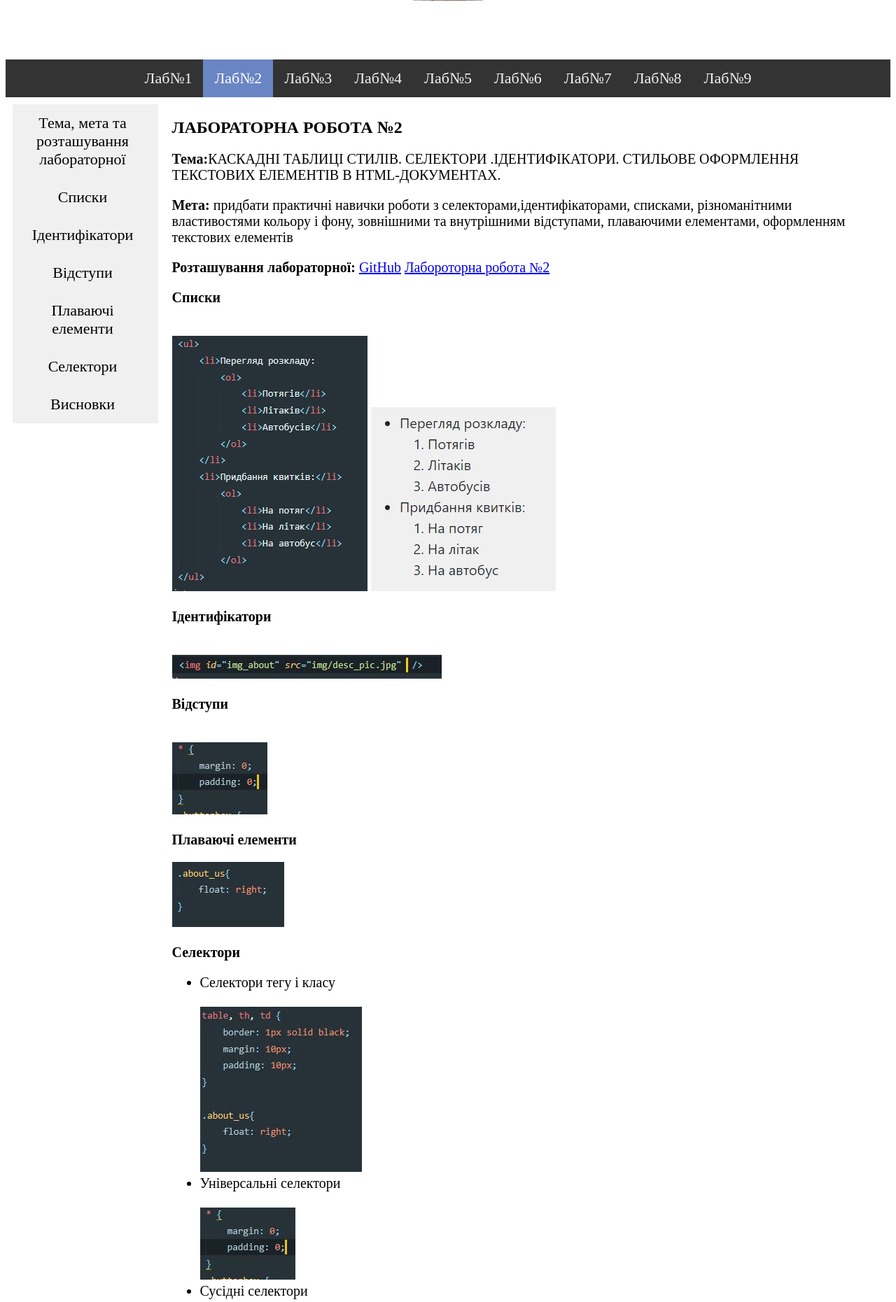
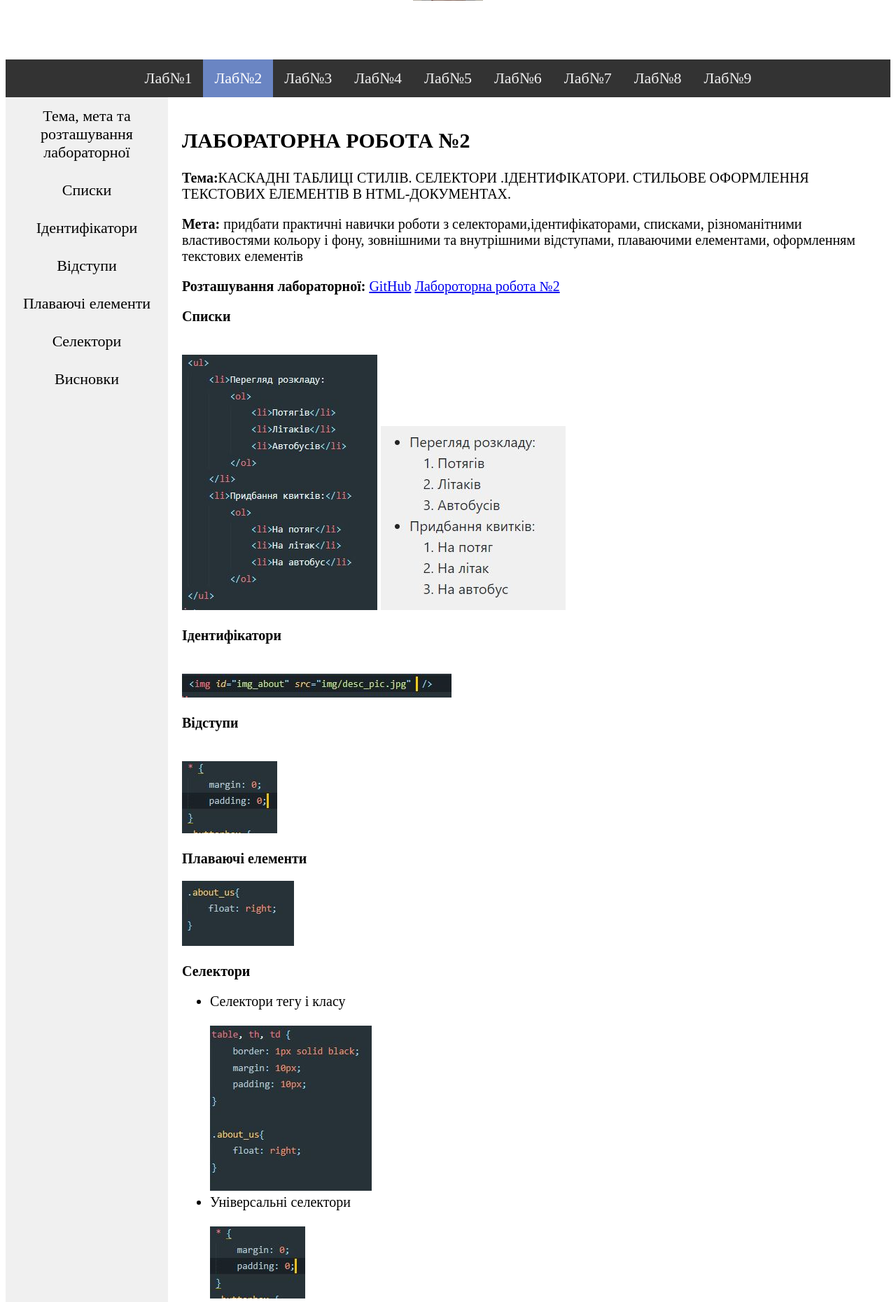
Before and after one commit to Jedich/web-lapki-team-1, a PHP site: page /lab2.html in a window 1280 px wide. Shown: the part 449-2310 px from the top of the page at 70% size. Run offline with PHP 8.4, Linux system fonts and the light colour scheme; some libraries are stand-ins or nearby versions.

Commit message:
Revert "Merge branch 'floating-sidebar'"
This reverts commit 0439e70b6787a52378bd73ac605d1e44e0e0c1eb, reversing
changes made to 212041cc07c1ffaebc37e197836415f0b5d83483.

```diff
--- a/reports/js/index.js
+++ /dev/null
@@ -1,29 +0,0 @@
-$(function () {
-
-    // jQuery methods go here...
-
-
-    var topPosition = $('.floating-div').offset().top - 10;
-    var floatingDivHeight = $('.floating-div').outerHeight();
-    var footerFromTop = $('footer').offset().top;
-    var absPosition = footerFromTop - floatingDivHeight - 20;
-    var win = $(window);
-    var floatingDiv = $('.floating-div');
-
-    win.scroll(function () {
-        if (window.matchMedia('(min-width: 768px)').matches) {
-            if ((win.scrollTop() > topPosition) && (win.scrollTop() < absPosition)) {
-                floatingDiv.addClass('sticky');
-                floatingDiv.removeClass('abs');
-
-            } else if ((win.scrollTop() > topPosition) && (win.scrollTop() > absPosition)) {
-                floatingDiv.removeClass('sticky');
-                floatingDiv.addClass('abs');
-
-            } else {
-                floatingDiv.removeClass('sticky');
-                floatingDiv.removeClass('abs');
-            }
-        }
-    });
-}); // variables
--- a/reports/lab2.html
+++ b/reports/lab2.html
@@ -1,25 +1,18 @@
 <!DOCTYPE html>
 <html>
 <head>
-	<head>
-		<title>
-			Звіти
-		</title>
-		<link rel="stylesheet" href="style.css">
-		<script src="https://cdnjs.cloudflare.com/ajax/libs/jquery/3.1.1/jquery.min.js"></script>
-		<script src="js/index.js"></script>
-		<meta charset="utf-8">
-	</head>
+	<link rel="stylesheet" href="style.css">
+	<meta charset="utf-8">
 </head>
 <body>
 	<div class="header"><h1>
-		ЗВІТИ З ЛАБОРАТОРНИХ РОБІТ
+		ЗВІТИ  З ЛАБОРАТОРНИХ РОБІТ
 		<br>З ДИСЦИПЛІНИ «РОЗРОБЛЕННЯ WEB-ЗАСТОСУВАНЬ»
 	</h1>
 	<h2>
 		Бригада №1, Студенти групи ІА-02
 		<br>Вавринюк М. П, <img class="user_photo" align="center" src="img/faces/Maks.jpg">
-		Лємєшова С. С, <img class="user_photo" align="center" src="img/faces/Sophie.jpg">
+		Лємєшова С. С, <img  class="user_photo" align="center" src="img/faces/Sophie.jpg">
 		Тітов Є. О, <img class="user_photo" align="center" src="img/faces/Egor.jpg">
 		Юдаков О. С. <img class="user_photo" align="center" src="img/faces/Oleksandr.jpg">
 	</h2>
@@ -35,16 +28,22 @@
 	<a href="lab8.html">Лаб№8</a>
 	<a href="lab9.html">Лаб№9</a>
 </div>
-<div class="content">
-	<div id="primary-content-wrap" class="wrap clearfix">
-		<div class="primary-content">
+<div class="layout">
+	<div class="sidenav">
+		<a href="#topic_aim">Тема, мета та розташування лабораторної</a>
+		<a href="#list">Списки</a>
+		<a href="#id">Ідентифікатори</a>
+		<a href="#margins">Відступи</a>
+		<a href="#floating">Плаваючі елементи</a>
+		<a href="#selectors">Cелектори</a>
+		<a href="#summary">Висновки</a>
+	</div>
+	<div style="margin: 20px;">
+		<div class="content">
 			<h2>ЛАБОРАТОРНА РОБОТА №2</h2>
-			<p id="topic_aim"><b>Тема:</b>КАСКАДНІ ТАБЛИЦІ СТИЛІВ. СЕЛЕКТОРИ .ІДЕНТИФІКАТОРИ. СТИЛЬОВЕ ОФОРМЛЕННЯ ТЕКСТОВИХ
-			ЕЛЕМЕНТІВ В HTML-ДОКУМЕНТАХ.</p>
+			<p id="topic_aim"><b>Тема:</b>КАСКАДНІ ТАБЛИЦІ СТИЛІВ. СЕЛЕКТОРИ .ІДЕНТИФІКАТОРИ. СТИЛЬОВЕ ОФОРМЛЕННЯ ТЕКСТОВИХ ЕЛЕМЕНТІВ В HTML-ДОКУМЕНТАХ.</p>
 
-			<p><b>Мета:</b> придбати практичні навички роботи з селекторами,ідентифікаторами, списками, різноманітними
-				властивостями кольору і фону, зовнішними та внутрішними відступами, плаваючими елементами, оформленням
-			текстових елементів</p>
+			<p><b>Мета:</b> придбати практичні навички роботи  з селекторами,ідентифікаторами, списками,  різноманітними властивостями кольору і фону,  зовнішними та внутрішними  відступами,  плаваючими елементами, оформленням текстових елементів</p>
 			<p><b>Розташування лабораторної: </b><a href="https://github.com/Jedich/web-lapki-team-1/tree/master/site">GitHub</a>
 				<a href="https://jedich.github.io/web-lapki-team-1/site/">Лабороторна робота №2</a></p>
 				<p id="list"><b>Cписки</b></p><br>
@@ -61,45 +60,20 @@
 				<p id="selectors"><b>Селектори</b></p>
 
 				<ul>
-					<li>Селектори тегу і класу</li>
-					<br><img src="img/lab2/teg_class_selectors.JPG">
-					<li>Універсальні селектори</li>
-					<br><img src="img/lab2/universal_selector.JPG">
-					<li>Сусідні селектори</li>
-					<br><img src="img/lab2/neighboor_selector.JPG">
-					<li>Дочірні селектори</li>
-					<br><img src="img/lab2/child selectors.JPG">
-					<li>Селектори атрибутів</li>
-					<br><img src="img/lab2/attr_selector.JPG">
-					<li>Групування селекторів</li>
-					<br><img src="img/lab2/group_selector.JPG">
+					<li>Селектори тегу і класу</li><br><img src="img/lab2/teg_class_selectors.JPG">
+					<li>Універсальні селектори</li><br><img src="img/lab2/universal_selector.JPG">
+					<li>Сусідні селектори</li><br><img src="img/lab2/neighboor_selector.JPG">
+					<li>Дочірні селектори</li><br><img src="img/lab2/child selectors.JPG">
+					<li>Селектори атрибутів</li><br><img src="img/lab2/attr_selector.JPG">
+					<li>Групування селекторів</li><br><img src="img/lab2/group_selector.JPG">
 				</ul>
 
 
-				<p id="summary"><b>Висновки: </b>Протягом цієї лабораторної роботи ми придбали практичні навички роботи з
-					селекторами,ідентифікаторами, списками, різноманітними властивостями кольору і фону, зовнішними та
-				внутрішними відступами, плаваючими елементами, оформленням текстових елементів</p>
-			</div>
 
 
-			<div class="sidebar">
-				<div class="floating-div">
-					<div class="sidenav">
-						<a href="#topic_aim">Тема, мета та розташування лабораторної</a>
-						<a href="#list">Списки</a>
-						<a href="#id">Ідентифікатори</a>
-						<a href="#margins">Відступи</a>
-						<a href="#floating">Плаваючі елементи</a>
-						<a href="#selectors">Cелектори</a>
-						<a href="#summary">Висновки</a>
-					</div>
-				</div>
+
+				<p id="summary"><b>Висновки: </b>Протягом цієї лабораторної роботи ми придбали практичні навички роботи  з селекторами,ідентифікаторами, списками,  різноманітними властивостями кольору і фону,  зовнішними та внутрішними  відступами,  плаваючими елементами, оформленням текстових елементів</p>
 			</div>
 		</div>
-	</div>
-	<!-- .wrap -->
-	<footer>
-		COPYRIGHT TEAM 1
-	</footer>
-</body>
-</html>
+	</body>
+	</html>
--- a/reports/style.css
+++ b/reports/style.css
@@ -55,6 +55,16 @@
 	font-size: 20px;
 }
 
+.layout{
+	width: 100%;
+	display: flex;
+	flex-direction: row;
+	flex-wrap: nowrap;
+	justify-content: center;
+	align-items: stretch;
+	align-content: center;
+}
+
 .sidenav{
 	background-color: #F0F0F0;
 	display: flex;
@@ -80,74 +90,8 @@
 	color: black;
 }
 
-
-
-
- * {
-	 box-sizing: border-box;
+/* Add a color to the active/current link */
+.sidenav a.active {
+	background-color: #6A85C3;
+	color: black;
 }
-
-
-
- .wrap {
-	 width: 100%;
- }
-
- #primary-content-wrap {
-	 position: relative;
- }
-
- .primary-content {
-	 width:82%;
-	 float:right;
-	 padding: 10px;
-
- }
-
- .primary-content h2 {
-	 font-size: 24px;
- }
-
- .sidebar {
-	 width:18%;
-	 float:right;
-	 padding: 0 10px;
- }
-
- .floating-div {
-	 font-size: 20px;
-	 margin-top:10px;
-
- }
-
- footer {
-	 text-align: center;
-	 clear:both;
-	 padding: 20px 60px;
-	 background: #CCC;
- }
-
- .sticky {
-	 position: fixed;
-	 top: 10px;
-	 left:18px;
-	 margin: 0;
-	 width:calc(18% - 25px);
- }
-
- .abs {
-	 position: absolute;
-	 bottom: 10px;
-	 left:10px;
-	 width:calc(18% - 20px);
- }
-
- .clearfix:after {
-	 content:"";
-	 display:block;
-	 clear:both;
- }
-
- footer h3 {
-	 font-size:24px;
- }
```
Also changed, not shown: reports/lab1.html (+19 -38 lines). Lines whose indentation alone changed are shown as unchanged.
